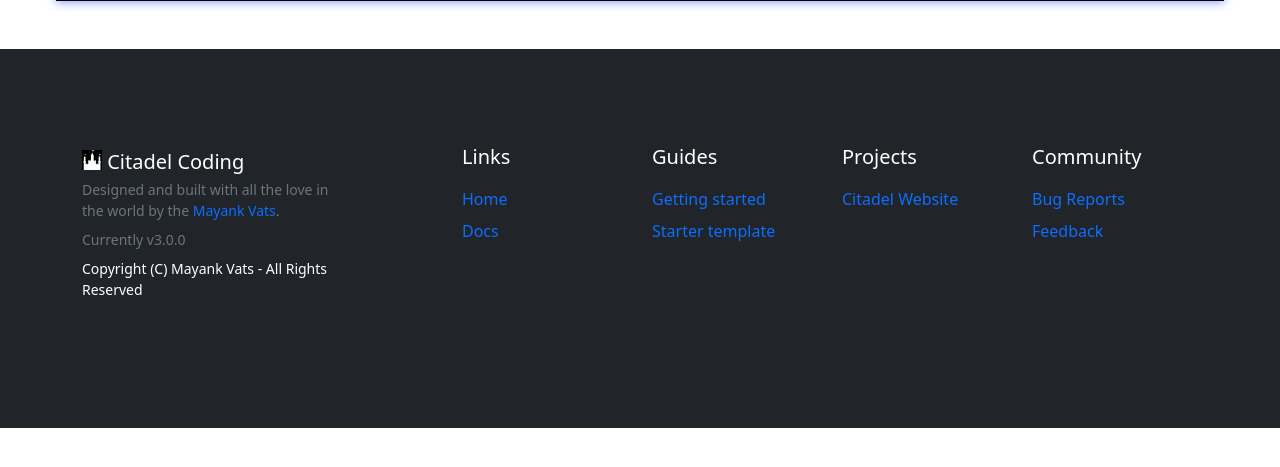
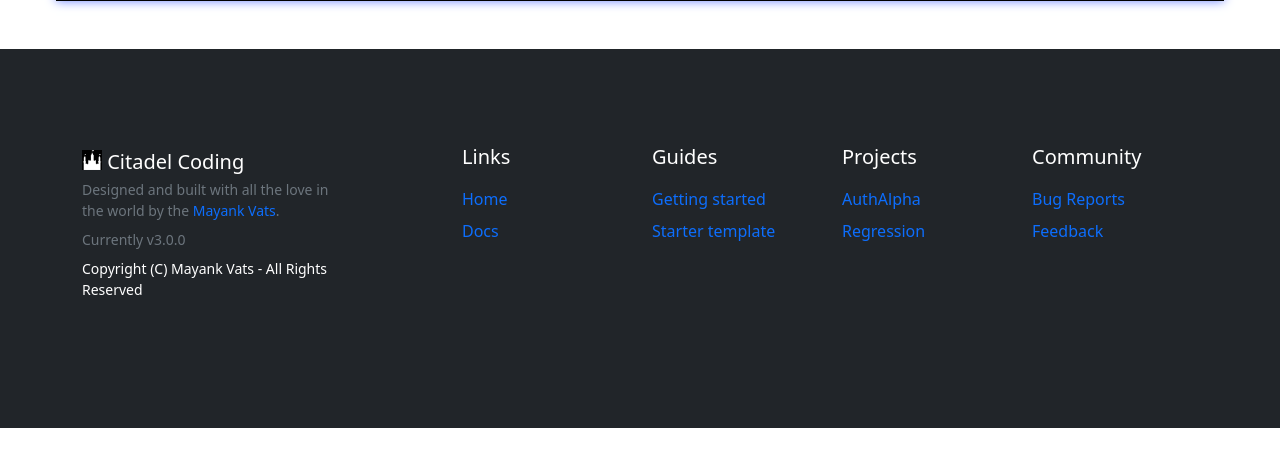
Before and after one commit to Theorist-Git/Theorist-Dev, a Python web app: template templates/blog_base.html in a window 1280 px wide. Shown: the part 213-680 px from the top of the page. Run offline with Jinja, Linux system fonts and the light colour scheme; the template is opened without the code that fills it, so the values that code supplies are empty; some libraries are stand-ins or nearby versions.

Commit message:
minor layout changes

```diff
--- a/templates/base.html
+++ b/templates/base.html
@@ -135,7 +135,8 @@
       <div class="col-6 col-lg-2 mb-3">
         <h5 style="color:white">Projects</h5>
         <ul class="list-unstyled">
-          <li class="mb-2"><a href="https://github.com/Theorist-Git">Citadel Website</a></li>
+          <li class="mb-2"><a href="https://github.com/Theorist-Git/AuthAlpha" target="_blank">AuthAlpha</a></li>
+          <li class="mb-2"><a href="https://github.com/Theorist-Git/Regression" target="_blank">Regression</a></li>
         </ul>
       </div>
       <div class="col-6 col-lg-2 mb-3">
--- a/templates/blog_base.html
+++ b/templates/blog_base.html
@@ -12,11 +12,11 @@
 <!-- Main Body -->
 {% if current_user.is_authenticated %}
 <div style="background-color: #000000">
-<section>
+<section id="comms">
     <div class="container">
         <div class="row">
             <div class="my-5">
-                <form action = {{tdata}} method = "POST" id="algin-form">
+                <form action = {{tdata}}#comms method = "POST" id="algin-form">
                     <div class="form-group">
                         <h4 id="head1">Leave a comment</h4> <label>Message</label> <textarea name="msg" id="msg" cols="30" rows="5"
                          class="form-control" style="background-color: white;"></textarea>
```
